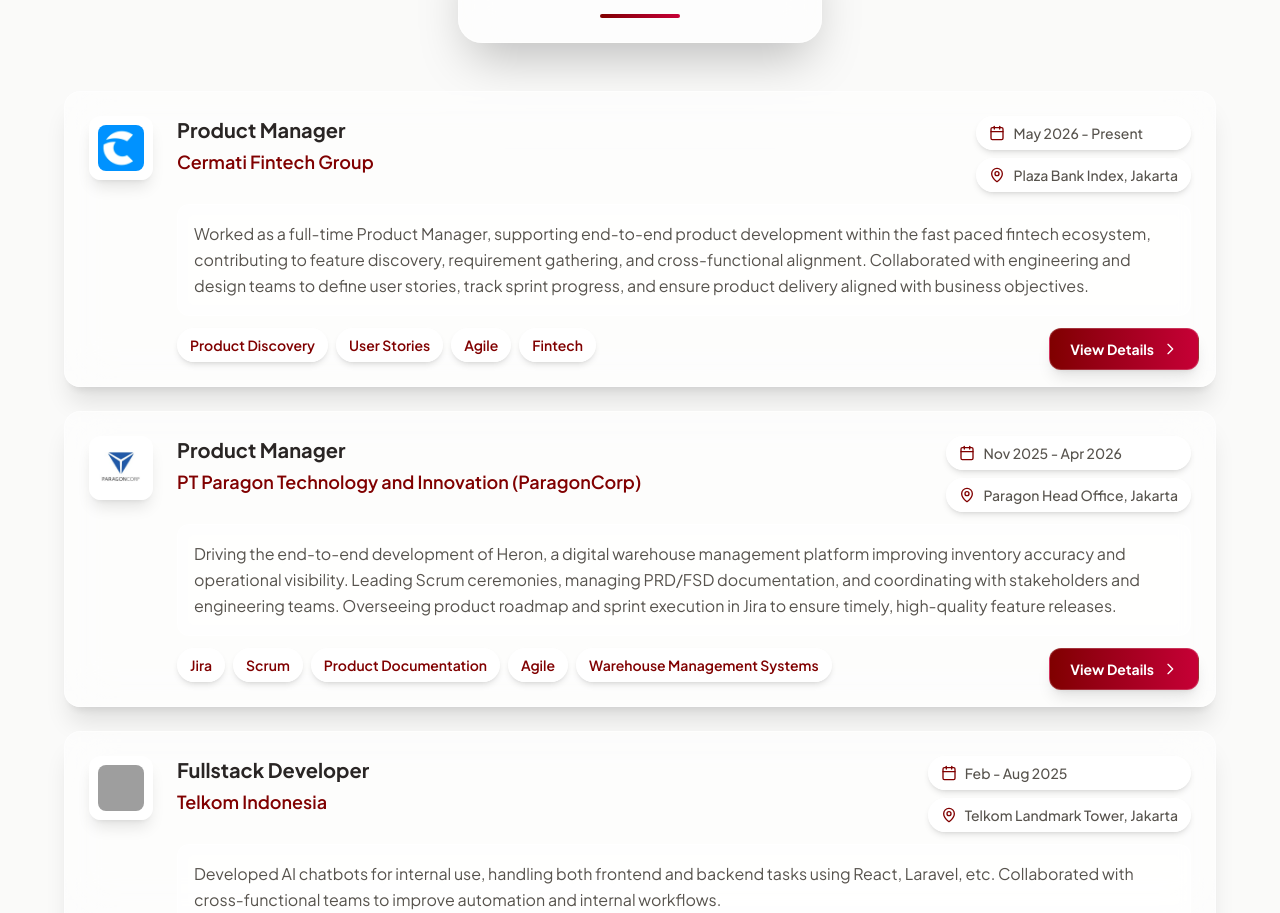
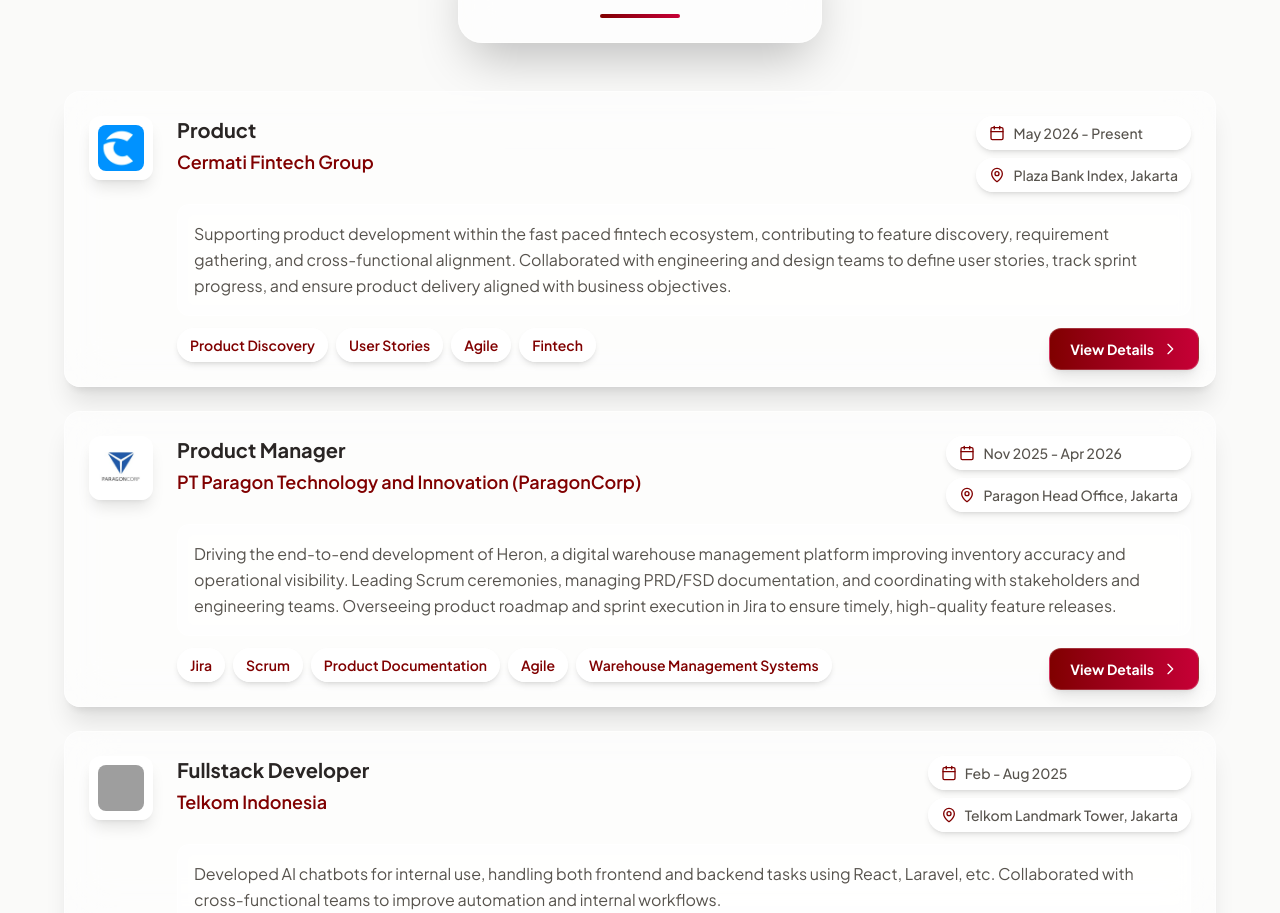
Before and after one commit to khansagiffany/portfolio-khansa, a Next.js app: page / in a window 1280 px wide. Shown: the part 1887-2800 px from the top of the page. Built offline with nearby package versions, Linux system fonts and the light colour scheme; grey boxes are pictures that could not be loaded.

Commit message:
rev cermatiii

```diff
--- a/app/page.js
+++ b/app/page.js
@@ -28,10 +28,10 @@
   {
     id: 1,
     company: "Cermati Fintech Group",
-    position: "Product Manager",
+    position: "Product",
     duration: "May 2026 - Present",
     location: "Plaza Bank Index, Jakarta",
-    description: "Worked as a full-time Product Manager, supporting end-to-end product development within the fast paced fintech ecosystem, contributing to feature discovery, requirement gathering, and cross-functional alignment. Collaborated with engineering and design teams to define user stories, track sprint progress, and ensure product delivery aligned with business objectives.",
+    description: "Supporting product development within the fast paced fintech ecosystem, contributing to feature discovery, requirement gathering, and cross-functional alignment. Collaborated with engineering and design teams to define user stories, track sprint progress, and ensure product delivery aligned with business objectives.",
     skills: ["Product Discovery", "User Stories", "Agile", "Fintech"],
     logo: "img/cermatilogo.jpg"
   },
```
